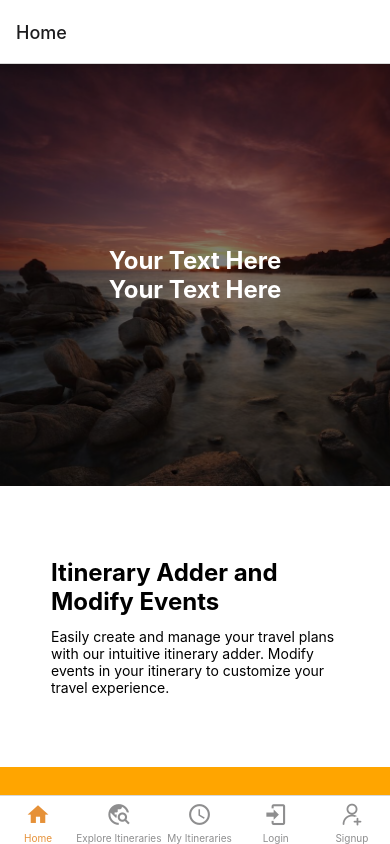
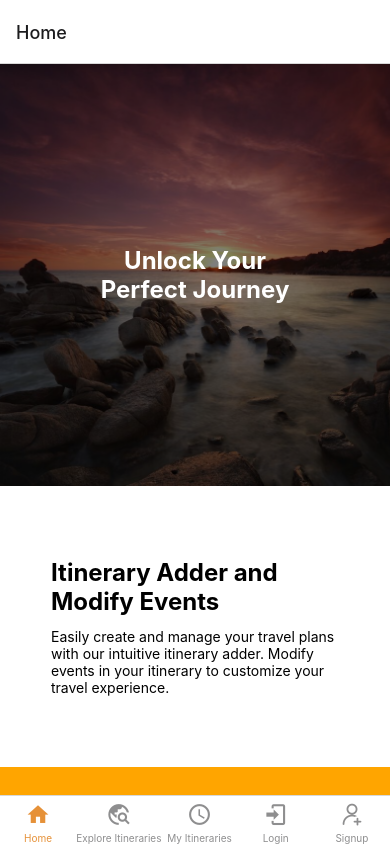
Before and after one commit to TejasAU/FlexiTravelPlannerApp, a React Native app: screen /Home in a window 390 px wide. Built offline with nearby package versions, Linux system fonts and the light colour scheme.

Commit message:
more changes to make similar to web

```diff
--- a/components/home/MainHero.js
+++ b/components/home/MainHero.js
@@ -22,8 +22,8 @@ const MainHero = () => {
             resizeMode="cover"
         >
             <View style={styles.overlay}>
-                <Text style={styles.text}>Your Text Here</Text>
-                <Text style={styles.text}>Your Text Here</Text>
+                <Text style={styles.text}>Unlock Your</Text>
+                <Text style={styles.text}>Perfect Journey</Text>
             </View>
         </ImageBackground>
     );
```
